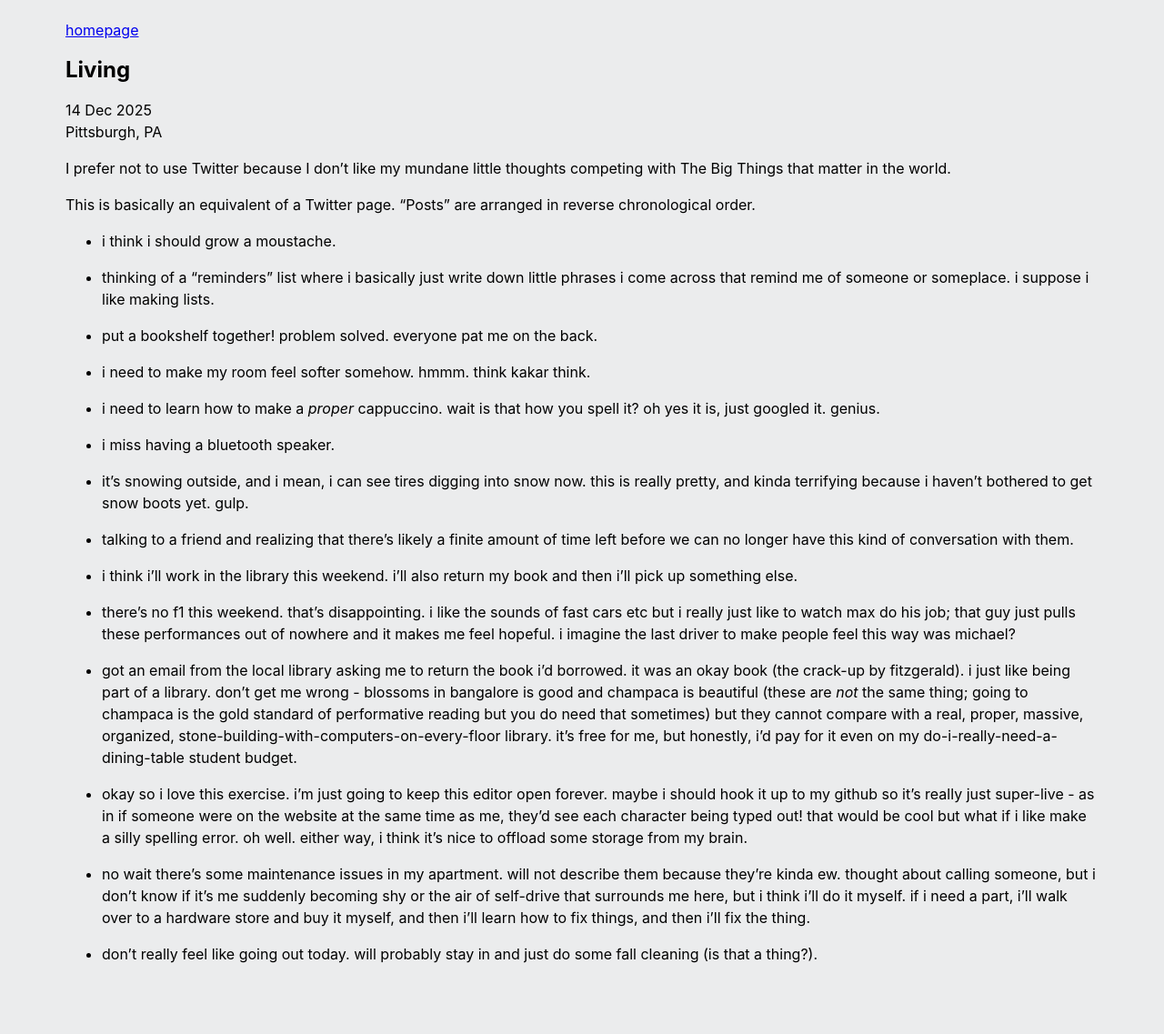
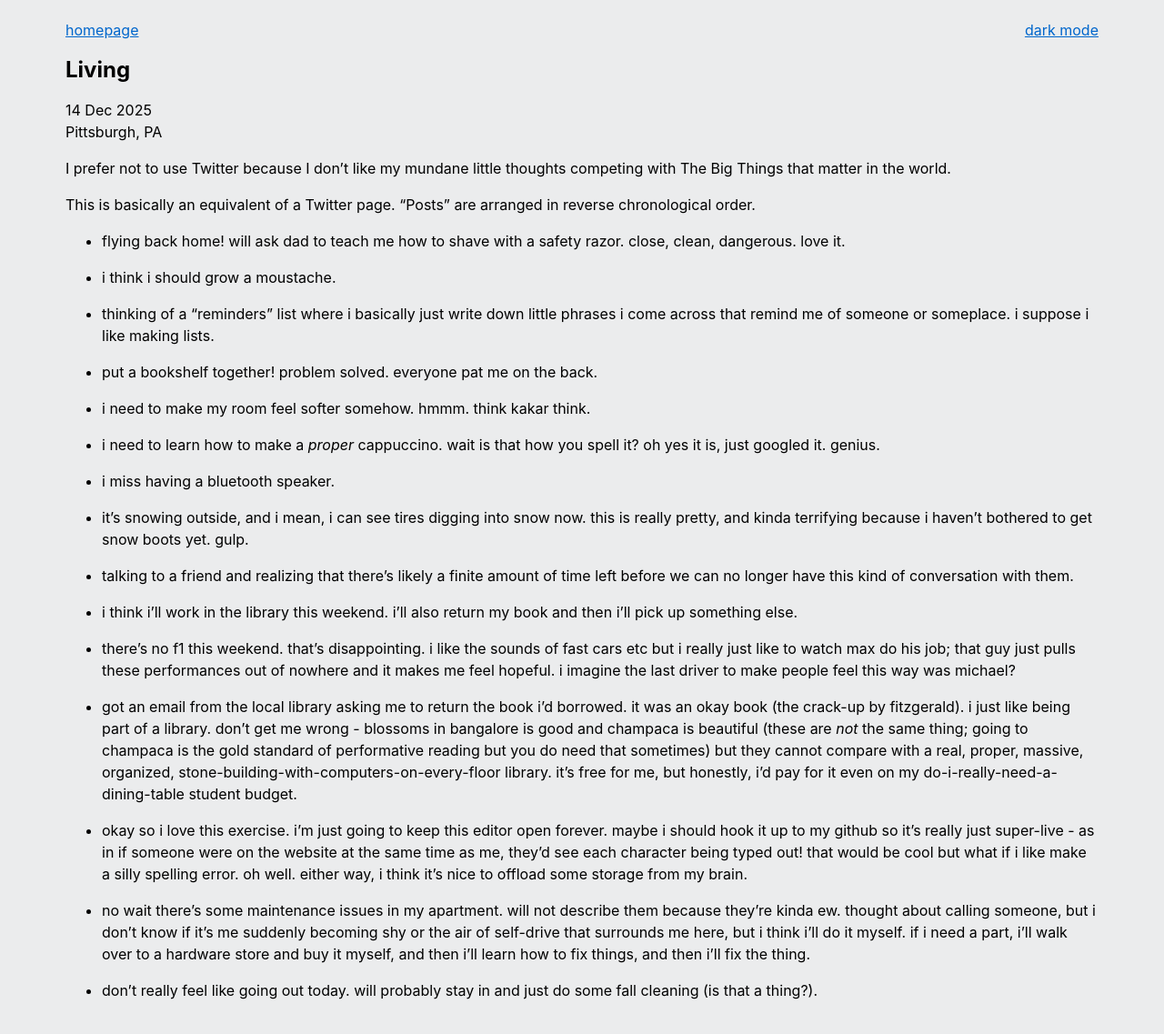
Before and after one commit to kanishk98/kanishk98.github.io, a Jekyll site: the page built from _posts/2025-12-14-living.md, in a window 1280 px wide. Shown: the whole page at 91% size. Built offline with Jekyll 4.4.1, drawn with Linux system fonts in a browser that asks for light colours; some web fonts are replaced; before the commit the page ends 1097 px from its top, so only the background shows below that.

Commit message:
dark mode

```diff
--- a/_includes/site-header.html
+++ b/_includes/site-header.html
@@ -1,6 +1,9 @@
 <header class="header">
-  <div class="container">
-    {% if site.logo %}{% include site-logo.html %}{% endif %}
-    {% include site-nav.html %}
+  <div class="header-container">
+    <div class="header-content">
+      {% if site.logo %}{% include site-logo.html %}{% endif %}
+      {% include site-nav.html %}
+    </div>
+    <a href="javascript:void(0);" onclick="toggleDarkMode()"; id="themeToggle">toggle dark mode</a>
   </div>
 </header>
--- a/_layouts/default.html
+++ b/_layouts/default.html
@@ -5,6 +5,7 @@
 <link rel="preconnect" href="https://fonts.googleapis.com">
 <link rel="preconnect" href="https://fonts.gstatic.com" crossorigin>
 <link href="https://fonts.googleapis.com/css2?family=Koh+Santepheap:wght@100;300;400;700;900&display=swap" rel="stylesheet">
+<link rel="stylesheet" href="{{ '/assets/styles.css' | relative_url }}">
 	<meta name="viewport" content="width=device-width, initial-scale=1">
 	{% if page.collectionpage %}
 	{% assign collectiondata = site.collections | where: "label", page.collectionpage | first %}
@@ -14,6 +15,7 @@
 	{% else %}
 	<title>{{ site.title }}</title>
 	{% endif %}
+	<script src="{{ '/assets/dark-mode.js' | relative_url }}"></script>
 	<script>
 		!function (t, e) { var o, n, p, r; e.__SV || (window.posthog = e, e._i = [], e.init = function (i, s, a) { function g(t, e) { var o = e.split("."); 2 == o.length && (t = t[o[0]], e = o[1]), t[e] = function () { t.push([e].concat(Array.prototype.slice.call(arguments, 0))) } } (p = t.createElement("script")).type = "text/javascript", p.async = !0, p.src = s.api_host + "/static/array.js", (r = t.getElementsByTagName("script")[0]).parentNode.insertBefore(p, r); var u = e; for (void 0 !== a ? u = e[a] = [] : a = "posthog", u.people = u.people || [], u.toString = function (t) { var e = "posthog"; return "posthog" !== a && (e += "." + a), t || (e += " (stub)"), e }, u.people.toString = function () { return u.toString(1) + ".people (stub)" }, o = "capture identify alias people.set people.set_once set_config register register_once unregister opt_out_capturing has_opted_out_capturing opt_in_capturing reset isFeatureEnabled onFeatureFlags getFeatureFlag getFeatureFlagPayload reloadFeatureFlags group updateEarlyAccessFeatureEnrollment getEarlyAccessFeatures getActiveMatchingSurveys getSurveys".split(" "), n = 0; n < o.length; n++)g(u, o[n]); e._i.push([i, s, a]) }, e.__SV = 1) }(document, window.posthog || []);
 		posthog.init('phc_3icVbG1rUtUIONz52cIdHI6cC0hX3UjHP9JKue2gfO4', { api_host: 'https://eu.posthog.com', persistence: 'memory' })
@@ -22,7 +24,7 @@
 </head>
 
 <body
-	style="font-family: 'Koh Santepheap',-apple-system, BlinkMacSystemFont, 'Segoe UI', Roboto, Oxygen-Sans, Ubuntu, Cantarell, 'Helvetica Neue', sans-serif; line-height: 24px; padding-left: 5%; padding-right: 5%; padding-top: 1%; padding-bottom: 1%; background-color: #ebeced;">
+	style="font-family: 'Koh Santepheap',-apple-system, BlinkMacSystemFont, 'Segoe UI', Roboto, Oxygen-Sans, Ubuntu, Cantarell, 'Helvetica Neue', sans-serif; line-height: 24px; padding-left: 5%; padding-right: 5%; padding-top: 1%; padding-bottom: 1%; background-color: var(--bg-primary); color: var(--text-primary); transition: background-color 0.3s ease, color 0.3s ease;">
 	{{ content }}
 </body>
 
--- a/_layouts/home.html
+++ b/_layouts/home.html
@@ -1,6 +1,8 @@
 ---
 layout: default
 ---
+
+{% include site-header.html %}
 
 <main>
 
--- a/_posts/2025-12-14-living.md
+++ b/_posts/2025-12-14-living.md
@@ -7,6 +7,8 @@
 I prefer not to use Twitter because I don't like my mundane little thoughts competing with The Big Things that matter in the world.
 
 This is basically an equivalent of a Twitter page. "Posts" are arranged in reverse chronological order.
+
+- flying back home! will ask dad to teach me how to shave with a safety razor. close, clean, dangerous. love it.
 
 - i think i should grow a moustache.
 
--- /dev/null
+++ b/assets/dark-mode.js
@@ -0,0 +1,56 @@
+(function() {
+  // Update button text based on current theme
+  function updateButtonText() {
+    const button = document.getElementById('themeToggle');
+    if (button) {
+      const isDark = document.documentElement.getAttribute('data-theme') === 'dark';
+      button.innerText = isDark ? 'light mode' : 'dark mode';
+    }
+  }
+
+  // Get the user's theme preference
+  function getTheme() {
+    const saved = localStorage.getItem('theme');
+    if (saved) {
+      return saved;
+    }
+    return window.matchMedia('(prefers-color-scheme: dark)').matches ? 'dark' : 'light';
+  }
+
+  // Apply the theme
+  function applyTheme(theme) {
+    if (theme === 'dark') {
+      document.documentElement.setAttribute('data-theme', 'dark');
+      localStorage.setItem('theme', 'dark');
+    } else {
+      document.documentElement.removeAttribute('data-theme');
+      localStorage.setItem('theme', 'light');
+    }
+  }
+
+  // Toggle theme
+  window.toggleDarkMode = function() {
+    const current = document.documentElement.getAttribute('data-theme');
+    const newTheme = current === 'dark' ? 'light' : 'dark';
+    applyTheme(newTheme);
+    updateButtonText();
+  };
+
+  // Set initial theme on page load
+  applyTheme(getTheme());
+
+  // Update button text after DOM is ready
+  if (document.readyState === 'loading') {
+    document.addEventListener('DOMContentLoaded', updateButtonText);
+  } else {
+    updateButtonText();
+  }
+
+  // Listen for system theme changes
+  window.matchMedia('(prefers-color-scheme: dark)').addEventListener('change', (e) => {
+    if (!localStorage.getItem('theme')) {
+      applyTheme(e.matches ? 'dark' : 'light');
+      updateButtonText();
+    }
+  });
+})();
--- /dev/null
+++ b/assets/styles.scss
@@ -0,0 +1,110 @@
+---
+---
+
+:root {
+  --bg-primary: #ebeced;
+  --text-primary: #000;
+  --text-secondary: #555;
+  --border-color: #ddd;
+  --link-color: #0066cc;
+  --link-hover: #004499;
+  --code-bg: #f5f5f5;
+  --code-text: #333;
+}
+
+[data-theme="dark"] {
+  --bg-primary: #1a1a1a;
+  --text-primary: #e8e8e8;
+  --text-secondary: #b0b0b0;
+  --border-color: #444;
+  --link-color: #66b3ff;
+  --link-hover: #99ccff;
+  --code-bg: #2d2d2d;
+  --code-text: #e8e8e8;
+}
+
+/* LaTeX-style font for posts */
+.latex-style {
+  font-family: 'Computer Modern', 'CMU Serif', 'Cambria', 'Georgia', 'Times New Roman', serif;
+  line-height: 1.6;
+  letter-spacing: 0.02em;
+}
+
+.latex-style code {
+  font-family: 'Computer Modern Typewriter', 'Courier New', monospace;
+}
+
+body {
+  background-color: var(--bg-primary);
+  color: var(--text-primary);
+  transition: background-color 0.3s ease, color 0.3s ease;
+}
+
+a {
+  color: var(--link-color);
+}
+
+a:hover {
+  color: var(--link-hover);
+}
+
+code {
+  background-color: var(--code-bg);
+  color: var(--code-text);
+  padding: 2px 6px;
+  border-radius: 3px;
+  font-family: 'Courier New', monospace;
+}
+
+pre {
+  background-color: var(--code-bg);
+  color: var(--code-text);
+  padding: 12px;
+  border-radius: 4px;
+  overflow-x: auto;
+}
+
+pre code {
+  background-color: transparent;
+  color: inherit;
+  padding: 0;
+}
+
+blockquote {
+  border-left: 4px solid var(--border-color);
+  padding-left: 12px;
+  color: var(--text-secondary);
+}
+
+hr {
+  border-color: var(--border-color);
+}
+
+.dark-mode-toggle {
+  cursor: pointer;
+  user-select: none;
+  font-size: 1em;
+  padding: 8px 12px;
+  border: 1px solid var(--text-primary);
+  background: none;
+  color: var(--text-primary);
+  border-radius: 3px;
+  transition: all 0.3s ease;
+}
+
+.dark-mode-toggle:hover {
+  opacity: 0.7;
+  background-color: var(--code-bg);
+}
+
+.header-container {
+  display: flex;
+  justify-content: space-between;
+  align-items: flex-start;
+  width: 100%;
+  gap: 20px;
+}
+
+.header-content {
+  flex: 1;
+}
```
